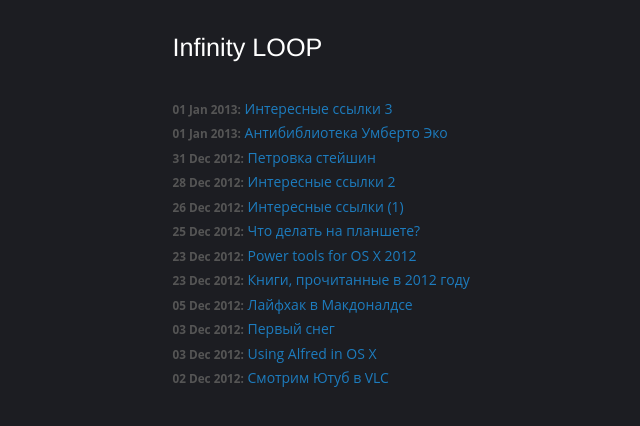
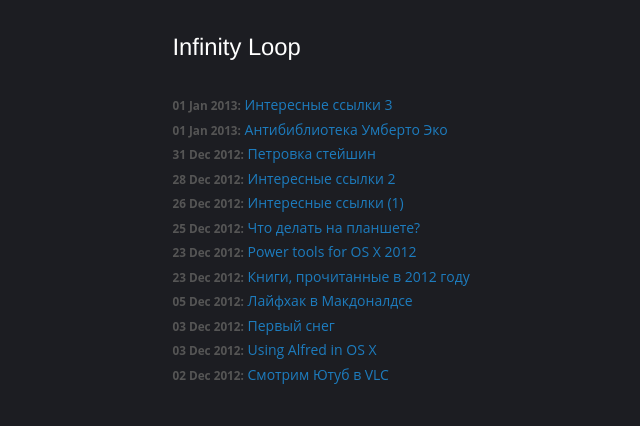
Before and after one commit to dimkalinux/dimkalinux.github.com, a Jekyll site: the page built from index.html, in a window 1280 px wide. Shown: the top 426 px of the page, without its empty margins (130-770 px from the left). Built offline with Jekyll 4.4.1, drawn with Linux system fonts in a browser that asks for light colours; Markdown is read by kramdown in place of the engine named in the settings.

Commit message:
Small fixes
Signed-off-by: dimkalinux <dimkalinux@gmail.com>

```diff
--- a/css/app.css
+++ b/css/app.css
@@ -21,7 +21,7 @@ h6 {
 }
 
 h1 {
-    font-size: 1.8em;
+    font-size: 1.7em;
     margin-bottom: 1.4em;
 }
 
@@ -33,7 +33,8 @@ h3 {
     font-size: 1.3em;
 }
 
-a {
+a,
+a:hover {
     color: #1d7cbe;
 }
 
--- a/index.html
+++ b/index.html
@@ -1,6 +1,6 @@
 ---
 layout: default
-title: Infinity LOOP
+title: Infinity Loop
 ---
 
 <header>
```
